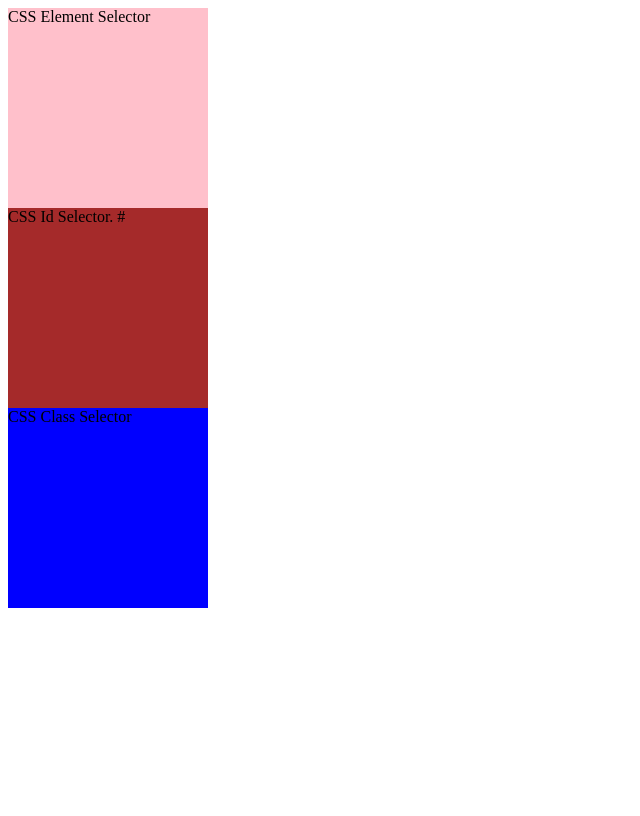
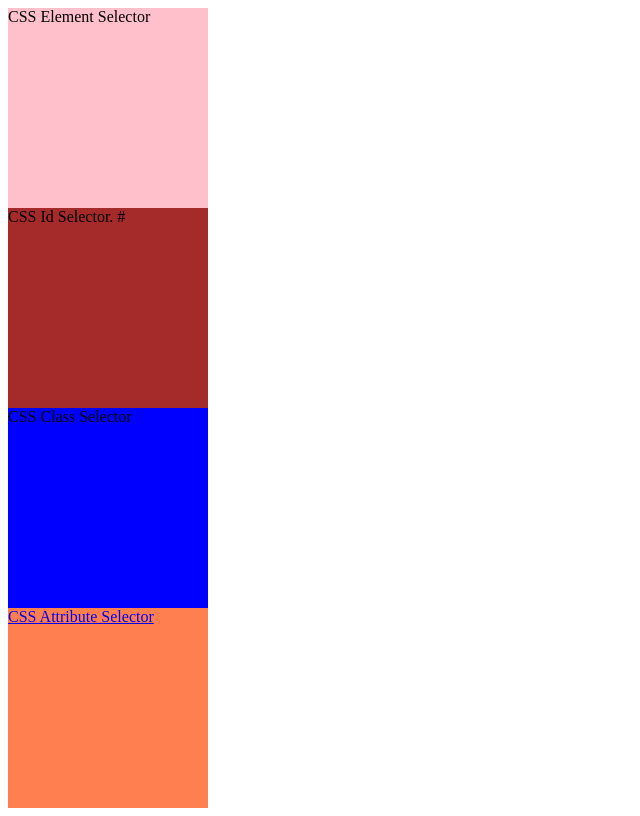
Before and after one commit to aayushi1306/css-selector-2, a plain HTML site: page index.html in a window 1280 px wide. Shown: the whole page, without its empty margins (0-640 px from the left). Drawn offline with Linux system fonts and the light colour scheme.

Commit message:
Attribute Selector

```diff
--- a/index.html
+++ b/index.html
@@ -23,11 +23,18 @@
                 height: 200px;
                 background-color:blue;
             }
+            a[href="https://oklabs.in"]{
+                display:block;
+                width: 200px;
+                height: 200px;
+                background: coral;
+            }
         </style>
     </head>
     <body>
         <div>CSS Element Selector</div>
         <span id="a1"> CSS Id Selector.  #</span>
         <span class="b1"> CSS Class Selector </span>
+        <a href="https://oklabs.in"> CSS Attribute Selector</a>
     </body>
 </html>
```
